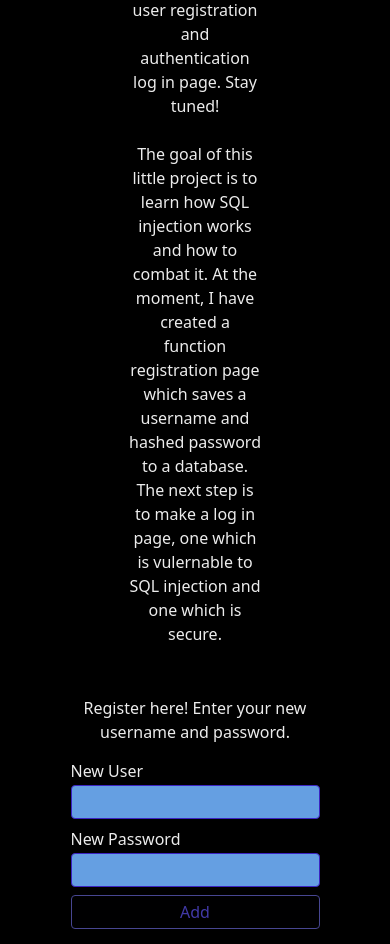
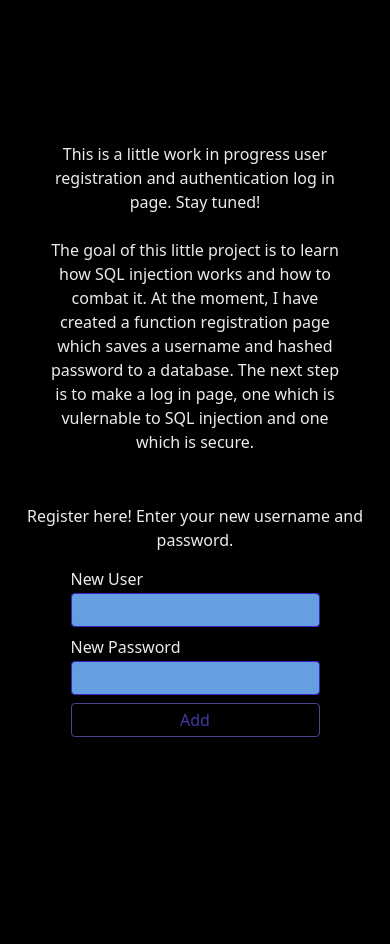
Before and after one commit to echo-webkom/how-to-sideprosjekt-workshop, a Next.js app: page /LoginPage in a window 390 px wide. After the commit the page ends 844 px from the top, so only its background shows below. Built offline with nearby package versions, Linux system fonts and the light colour scheme.

Commit message:
media css change

```diff
--- a/src/app/globals.css
+++ b/src/app/globals.css
@@ -45,7 +45,7 @@
   }
 
   iframe {
-    display: flex;
+    margin: 0 auto;
   }
 
   .link {
@@ -265,11 +265,19 @@
   }
 
   .text {
-
-
     text-align: center;
     justify-content: center;
-    max-width : 60%;
+    max-width: 60%;
+  }
+
+  @media(max-width: 480px) {
+    .text {
+      max-width: 100%;
+    }
+
+    .iframe {
+      margin-left: 0;
+    }
   }
 
 
```
